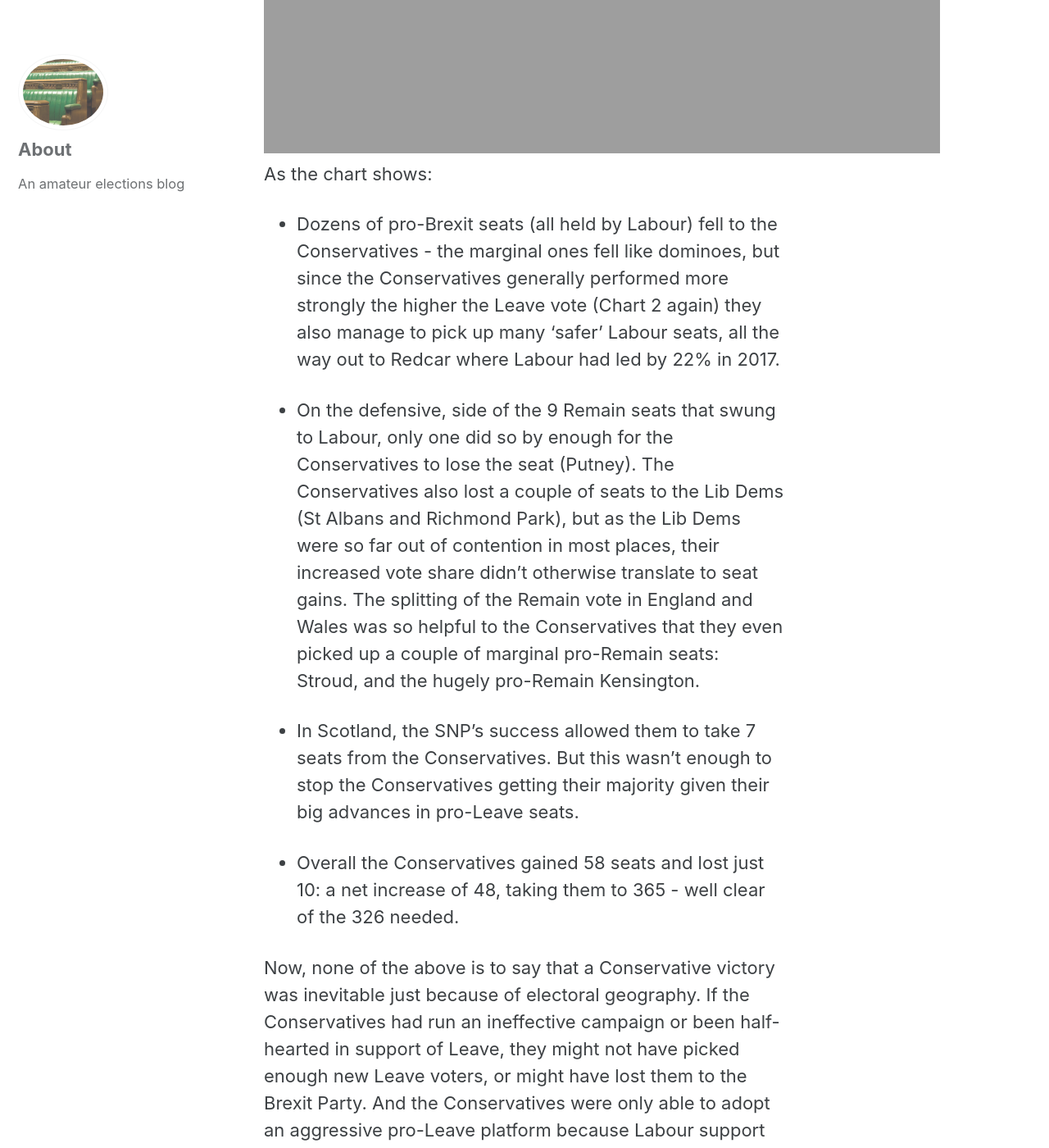
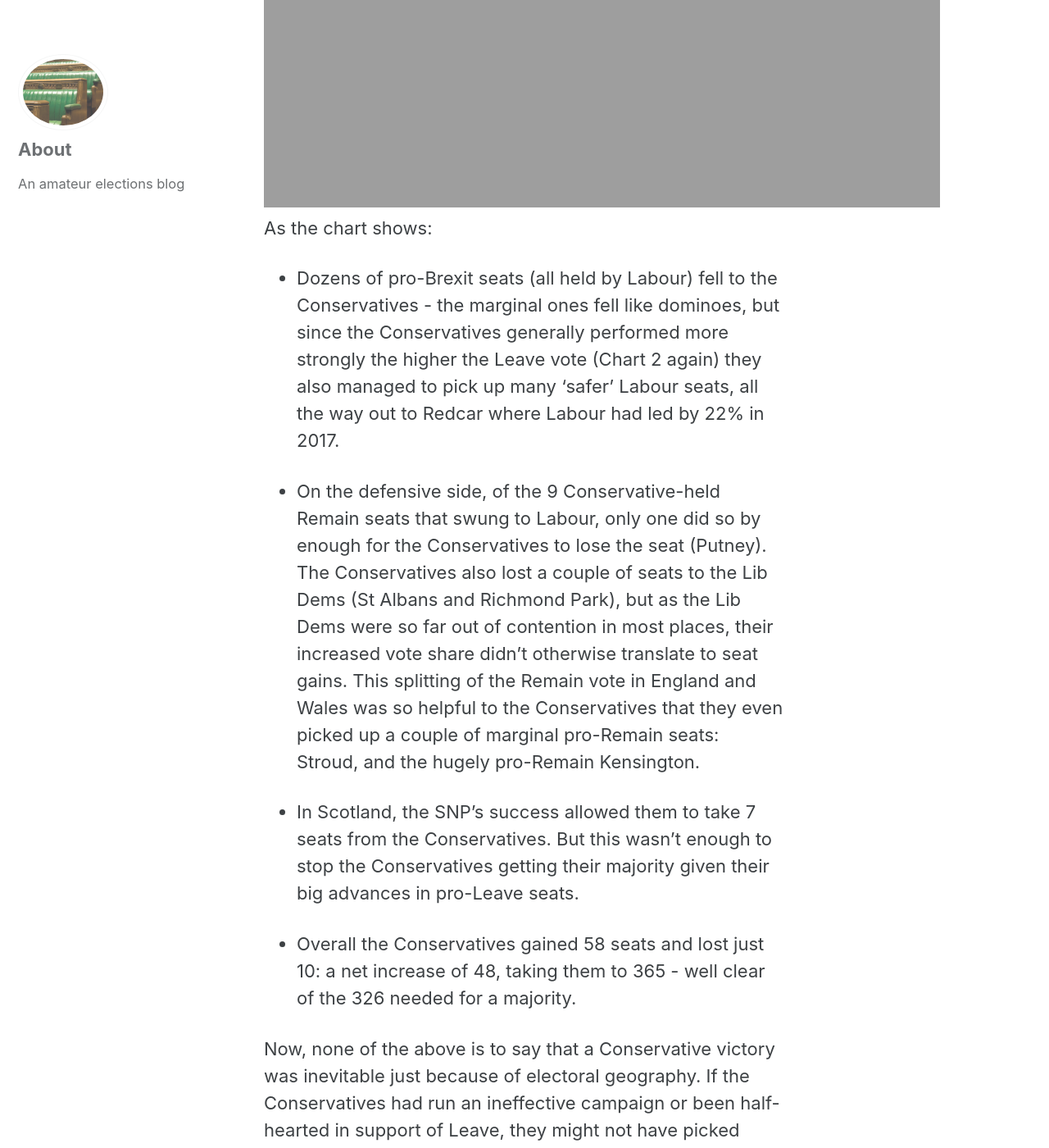
Before and after one commit to sixhundredandfifty/blog, a Jekyll site: the page built from _posts/2020-05-17-election19.md, in a window 1280 px wide and 1400 px high, scrolled down 7084 px. Shown: the whole window at 82% size. Built offline with Jekyll 4.4.1, drawn with Linux system fonts in a browser that asks for light colours; cached includes are drawn as plain includes; nearby versions of some CDN libraries; some of the changed text lies outside the part shown.

Commit message:
Update 2020-05-17-election19.md

```diff
--- a/_posts/2020-05-17-election19.md
+++ b/_posts/2020-05-17-election19.md
@@ -13,22 +13,22 @@ A winning strategy for an election campaign needs to be based around this fact.
 
 2019, unusually, was a single-issue election, focused almost entirely on Brexit. And in the run up to the election, the country appeared pretty evenly divided over the issue, both in terms of [voting intention for a potential second referendum](https://whatukthinks.org/eu/questions/if-there-was-a-referendum-on-britains-membership-of-the-eu-how-would-you-vote-2/) and [support for the different parties on the two sides of the debate](https://www.opinium.co.uk/political-polling-25th-october-2019/): the Conservatives and the Brexit Party on the Leave side, and Labour, the Lib Dems, the Greens, the SNP and Plaid Cymru all supporting a second referendum or Remain. You might expect a party wanting to win the election to take a consensus approach, trying to appeal to voters on both sides of the debate. But the Conservatives campaigned on an aggressively pro-Brexit line - and if you examine how the contest looked at the individual seat level, that made perfect sense.
 
-Chart 1 shows the electoral ‘battleground’ that the Conservatives were facing in terms of seats. Taking the 2017 election (where the Conservatives won 317 seats) as the starting point, it shows how big a ‘swing’ the Conservatives would need to take - or lose - each seat (‘swing’ being the average of the increase in Conservative vote share and decrease in its main challenger’s vote share in that seat). Each point represents a seat and is coloured according to its estimated Leave/Remain vote in the 2016 EU Referendum.
+Chart 1 shows the electoral ‘battleground’ that the Conservatives were facing in terms of seats. Taking the 2017 election (where the Conservatives won 317 seats) as the starting point, it shows how big a ‘swing’ the Conservatives would need to take - or lose - each seat (‘swing’ being the average of the increase in Conservative vote share and decrease in its main challenger’s vote share in that seat). Each point represents a seat and is coloured according to its Leave/Remain vote in the 2016 EU Referendum, as estimated by [Chris Hanretty](http://dx.doi.org/10.1080/17457289.2017.1287081).
 
 **Chart 1 - Electoral battleground for the Conservatives at the 2019 election (hover over points to see more information on each seat)**
 <iframe id="igraph" scrolling="no" style="border:none;" seamless="seamless" src="https://sixhundredandfifty.github.io/charts/2020-05-17/chart1_2020_05_17.html" height="600" width="825"></iframe>
 
 The chart demonstrates that a hard pro-Brexit line was likely to be the best strategy for winning seats because:
 
-* **First**, there were way more Leave that Remain seats - 403 vs 229 in Great Britain (Northern Ireland is excluded from this analysis, as the Conservatives did not contest seats there). The Remain vote was simply concentrated in Scotland and a small number of mostly metropolitan areas in England and Wales.
+* **First**, there were way more Leave than Remain seats - 403 vs 229 in Great Britain (Northern Ireland is excluded from this analysis, as the Conservatives did not contest seats there). The Remain vote was simply concentrated in Scotland and a small number of mostly metropolitan areas in England and Wales.
 * **Second**, there were tonnes of Leave seats within reach for the Conservatives - 39 of them within a 5 per cent ‘swing’ of being taken (the working definition of a ‘marginal’ seat). Look at Dudley North, Stoke on Trent North, Great Grimsby on the top of the 1%, 3% and 4% columns: each had a Leave vote over 70% and looked absolutely ripe to be won. In fact, if the they took just 1 percentage point of support from Labour in all the places that voted Leave, then the Conservatives would gain 11 seats; they only needed a net gain of 9 seats for a majority.
 * Of course, on a pro-Leave ticket, they risked losing pro-Remain seats. But this is the **third** point: the Conservatives only held 78 pro-Remain seats overall, and only 22 of these were ‘marginal’. Look at Richmond Park, Putney, East Renfrewshire, each with a Remain vote over 70% - these stand out as some of the few gold dots in Conservative territory.
 * And, **fourth**, even those seats which looked vulnerable mainly had Labour as the only credible challenger - and since 2017, Labour's support had fallen [for a host of reasons](https://yougov.co.uk/topics/politics/articles-reports/2019/12/23/their-own-words-why-voters-abandoned-labour) and the pro-Remain vote (which Labour had consolidated in 2017) had split off to the Lib Dems and others. This meant that - absent effective tactical voting on their opponents’ side - the Conservatives could probably count on not losing too many of their Remain seats.
 
 How successful was the strategy?
 
-Let's look at vote share changes first.
-* In England and Wales, very. Look at Chart 2, which shows the change in Labour and Conservative vote share in every seat in England and Wales, coloured by Leave vote. As expected, the Conservatives gained support in pro-Leave seats and lost support in pro-Remain seats, and the size of those changes were broadly in proportion to the size of the Leave or Remain vote. And as the Conservatives had hoped, Labour lost support everywhere: mostly to the Conservatives and Brexit Party in Leave seats, and to the Lib Dems in Remain seats (Chart 3). So that even in Remain seats where the Conservatives should have been vulnerable, Labour generally ended up losing more support than the Conservatives - in fact, of the 66 Remain seats which the Conservatives won in England and Wales in 2017, only 9 ‘swung’ towards Labour in 2019.
+Let's look at the vote share changes.
+* First, England and Wales. Look at Chart 2, which shows the change in Labour and Conservative vote share in every seat in England and Wales, coloured by Leave vote. As expected, the Conservatives gained support in pro-Leave seats and lost support in pro-Remain seats, and the size of those changes were broadly in proportion to the size of the Leave or Remain vote. And as the Conservatives had hoped, Labour lost support everywhere: mostly to the Conservatives and Brexit Party in Leave seats, and to the Lib Dems in Remain seats (Chart 3). So that even in Remain seats, where the Conservatives should have been vulnerable, Labour generally ended up losing more support than the Conservatives - in fact, of the 66 Remain seats which the Conservatives won in England and Wales in 2017, only 9 ‘swung’ towards Labour in 2019.
 
 **Chart 2 - Change in Labour and Conservative vote shares in seats in England and Wales, 2017-2019**
 <iframe id="igraph" scrolling="no" style="border:none;" seamless="seamless" src="https://sixhundredandfifty.github.io/charts/2020-05-17/chart2_2020_05_17.html" height="525" width="800"></iframe>
@@ -41,19 +41,19 @@ Let's look at vote share changes first.
 **Chart 4 - Change in SNP and Conservative vote shares in seats in Scotland, 2017-2019 (restricted to seats won by the Conservatives in 2017)**
 <iframe id="igraph" scrolling="no" style="border:none;" seamless="seamless" src="https://sixhundredandfifty.github.io/charts/2020-05-17/chart4_2020_05_17.html" height="525" width="100%"></iframe>
 
-Now let's look how this translated into seats. Chart 5 shows the battleground again, this time highlighting the seats that the Conservatives gained or lost in the 2019 election.
+Now let's look at how this translated into seats. Chart 5 shows the battleground again, this time highlighting the seats that the Conservatives gained or lost in the 2019 election.
 
 **Chart 5 - Electoral battleground for the Conservatives at the 2019 election, with seats gained and lost by the Conservatives highlighted in bold**
 <iframe id="igraph" scrolling="no" style="border:none;" seamless="seamless" src="https://sixhundredandfifty.github.io/charts/2020-05-17/chart5_2020_05_17.html" height="600" width="825"></iframe>
 
 As the chart shows:
-* Dozens of pro-Brexit seats (all held by Labour) fell to the Conservatives - the marginal ones fell like dominoes, but since the Conservatives generally performed more strongly the higher the Leave vote (Chart 2 again) they also manage to pick up many ‘safer’ Labour seats, all the way out to Redcar where Labour had led by 22% in 2017.
+* Dozens of pro-Brexit seats (all held by Labour) fell to the Conservatives - the marginal ones fell like dominoes, but since the Conservatives generally performed more strongly the higher the Leave vote (Chart 2 again) they also managed to pick up many ‘safer’ Labour seats, all the way out to Redcar where Labour had led by 22% in 2017.
 
-* On the defensive, side of the 9 Remain seats that swung to Labour, only one did so by enough for the Conservatives to lose the seat (Putney). The Conservatives also lost a couple of seats to the Lib Dems (St Albans and Richmond Park), but as the Lib Dems were so far out of contention in most places, their increased vote share didn’t otherwise translate to seat gains. The splitting of the Remain vote in England and Wales was so helpful to the Conservatives that they even picked up a couple of marginal pro-Remain seats: Stroud, and the hugely pro-Remain Kensington.
+* On the defensive side, of the 9 Conservative-held Remain seats that swung to Labour, only one did so by enough for the Conservatives to lose the seat (Putney). The Conservatives also lost a couple of seats to the Lib Dems (St Albans and Richmond Park), but as the Lib Dems were so far out of contention in most places, their increased vote share didn’t otherwise translate to seat gains. This splitting of the Remain vote in England and Wales was so helpful to the Conservatives that they even picked up a couple of marginal pro-Remain seats: Stroud, and the hugely pro-Remain Kensington.
 
 * In Scotland, the SNP’s success allowed them to take 7 seats from the Conservatives. But this wasn’t enough to stop the Conservatives getting their majority given their big advances in pro-Leave seats.
 
-* Overall the Conservatives gained 58 seats and lost just 10: a net increase of 48, taking them to 365 - well clear of the 326 needed.
+* Overall the Conservatives gained 58 seats and lost just 10: a net increase of 48, taking them to 365 - well clear of the 326 needed for a majority.
 
 Now, none of the above is to say that a Conservative victory was inevitable just because of electoral geography. If the Conservatives had run an ineffective campaign or been half-hearted in support of Leave, they might not have picked enough new Leave voters, or might have lost them to the Brexit Party. And the Conservatives were only able to adopt an aggressive pro-Leave platform because Labour support had fallen enough to reduce its threat in pro-Remain and moderate seats.
 
```
